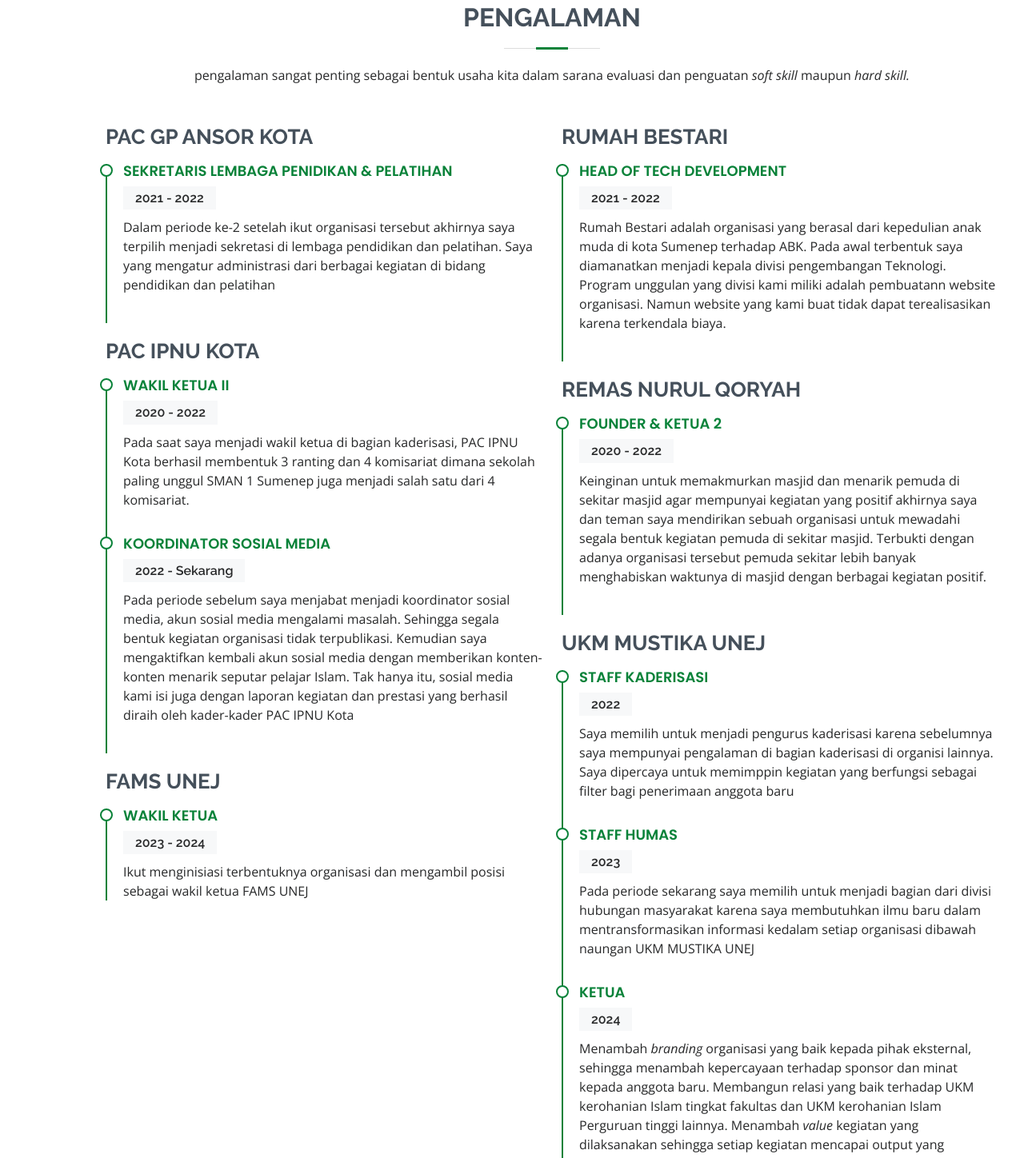
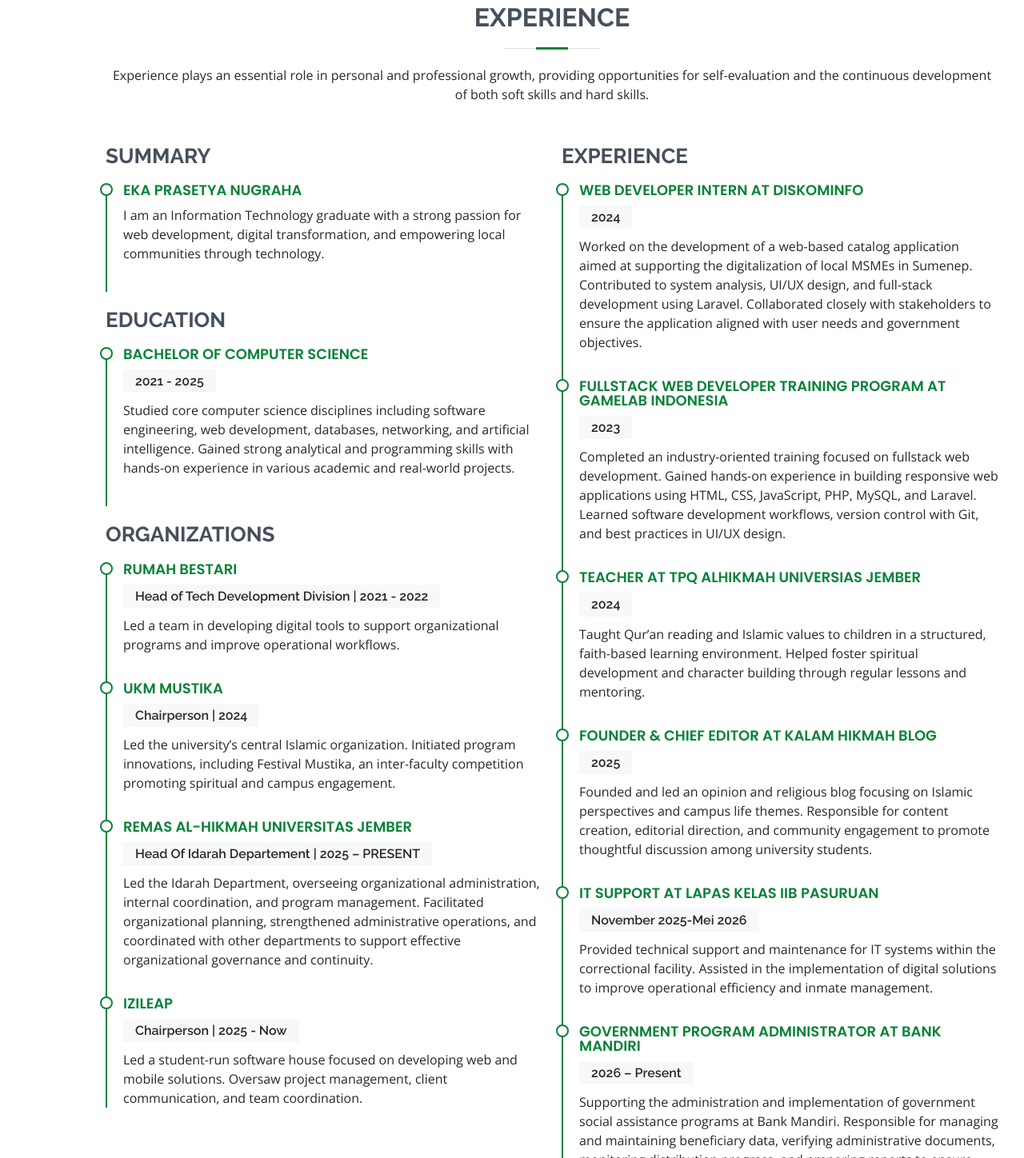
Before and after one commit to ekanugraha0211/Profile, a plain HTML site: page index.html in a window 1280 px wide. Shown: the part 1352-2800 px from the top of the page at 80% size. Drawn offline with nearby package versions, Linux system fonts and the light colour scheme; no server answers.

Commit message:
Revise resume section with English content and updates
Updated the resume section to reflect English translations and new experiences. Changed headings and descriptions to enhance clarity and professionalism.

```diff
--- a/index.html
+++ b/index.html
@@ -161,78 +161,89 @@ window.__h82AlnkH6D91__("WyJwdWItMTI5MzMxMDk5NjYxODUzMCIsW251bGwsbnVsbCxudWxsLCJ
     <!-- End About Section -->
 
     <!-- ======= Resume Section ======= -->
-    <section id="resume" class="resume">
+       <section id="resume" class="resume">
       <div class="container" data-aos="fade-up">
 
         <div class="section-title">
-          <h2>pengalaman</h2>
-          <p>pengalaman sangat penting sebagai bentuk usaha kita dalam sarana evaluasi dan penguatan <i>soft skill</i> maupun <i>hard skill.</i></p>
+          <h2>Experience</h2>
+          <p>Experience plays an essential role in personal and professional growth, providing opportunities for self-evaluation and the continuous development of both soft skills and hard skills.</p>
         </div>
-
         <div class="row">
           <div class="col-lg-6">
-            <h3 class="resume-title">PAC GP ANSOR KOTA</h3>
+            <h3 class="resume-title">SUMMARY</h3>
             <div class="resume-item">
-              <h4>SEKRETARIS LEMBAGA PENIDIKAN & PELATIHAN</h4>
-              <h5>2021 - 2022</h5>
-              <p>Dalam periode ke-2 setelah ikut organisasi tersebut akhirnya saya terpilih menjadi sekretasi di lembaga pendidikan dan pelatihan. Saya yang mengatur administrasi dari berbagai kegiatan di bidang pendidikan dan pelatihan</p>
+              <h4>EKA PRASETYA NUGRAHA</h4>
+              <!-- <h5>2021 - 2022</h5> -->
+              <p>I am an Information Technology graduate with a strong passion for web development, digital transformation, and empowering local communities through technology.</p>
             </div>
 
-            <h3 class="resume-title">PAC IPNU KOTA</h3>
+            <h3 class="resume-title">EDUCATION</h3>
             <div class="resume-item">
-              <h4>WAKIL KETUA II</h4>
-              <h5>2020 - 2022</h5>
-              <p>Pada saat saya menjadi wakil ketua di bagian kaderisasi, PAC IPNU Kota berhasil membentuk 3 ranting dan 4 komisariat dimana sekolah paling unggul SMAN 1 Sumenep juga menjadi salah satu dari 4 komisariat. </p>
+              <h4> Bachelor of Computer Science</h4>
+              <h5>2021 - 2025</h5>
+              <p>Studied core computer science disciplines including software engineering, web development, databases, networking, and artificial intelligence. Gained strong analytical and programming skills with hands-on experience in various academic and real-world projects.</p>
+            </div>
+            <h3 class="resume-title">ORGANIZATIONS </h3>
+            <div class="resume-item">
+              <h4>RUMAH BESTARI</h4>
+              <h5>Head of Tech Development Division | 2021 - 2022</h5>
+              <p>Led a team in developing digital tools to support organizational programs and improve operational workflows.</p>
             </div>
             <div class="resume-item">
-              <h4>Koordinator sosial media</h4>
-              <h5>2022 - Sekarang</h5>
-              <p>Pada periode sebelum saya menjabat menjadi koordinator sosial media, akun sosial media mengalami masalah. Sehingga segala bentuk kegiatan organisasi tidak terpublikasi. Kemudian saya mengaktifkan kembali akun sosial media dengan memberikan konten-konten menarik seputar pelajar Islam. Tak hanya itu, sosial media kami isi juga dengan laporan kegiatan dan prestasi yang berhasil diraih oleh kader-kader PAC IPNU Kota</p>
+              <h4>UKM MUSTIKA</h4>
+              <h5>Chairperson | 2024</h5>
+              <p>Led the university’s central Islamic organization. Initiated program innovations, including Festival Mustika, an inter-faculty competition promoting spiritual and campus engagement.</p>
+            </div>
+            <div class="resume-item">
+              <h4>REMAS AL-HIKMAH UNIVERSITAS JEMBER</h4>
+              <h5>Head Of Idarah Departement | 2025 – PRESENT</h5>
+              <p>Led the Idarah Department, overseeing organizational administration, internal coordination, and program management. Facilitated organizational planning, strengthened administrative operations, and coordinated with other departments to support effective organizational governance and continuity.</p>
+            </div>
+            <div class="resume-item">
+              <h4>IZILEAP</h4>
+              <h5>Chairperson | 2025 - Now</h5>
+              <p>Led a student-run software house focused on developing web and mobile solutions. Oversaw project management, client communication, and team coordination.</p>
             </div>
 
-            <h3 class="resume-title">FAMS UNEJ</h3>
-            <div class="resume-item">
-              <h4>WAKIL KETUA </h4>
-              <h5>2023 - 2024</h5>
-              <p>Ikut  menginisiasi terbentuknya organisasi dan mengambil posisi sebagai wakil ketua FAMS UNEJ</p>
-              </div>
           </div>
           <div class="col-lg-6">
-            <h3 class="resume-title">RUMAH BESTARI</h3>
+            <h3 class="resume-title">EXPERIENCE</h3>
             <div class="resume-item">
-              <h4>HEAD OF TECH DEVELOPMENT</h4>
-              <h5>2021 - 2022</h5>
-
-              <p>Rumah Bestari adalah organisasi yang berasal dari kepedulian anak muda di kota Sumenep terhadap ABK. Pada awal terbentuk saya diamanatkan menjadi kepala divisi pengembangan Teknologi. Program unggulan yang divisi kami miliki adalah pembuatann website organisasi. Namun website yang kami buat tidak dapat terealisasikan karena terkendala biaya.</p>
-            </div>
-            <h3 class="resume-title">REMAS NURUL QORYAH</h3>
-            <div class="resume-item">
-              <h4>FOUNDER & KETUA 2</h4>
-              <h5>2020 - 2022</h5>
-
-              <p>Keinginan untuk memakmurkan masjid dan menarik pemuda di sekitar masjid agar mempunyai kegiatan yang positif akhirnya saya dan teman saya mendirikan sebuah organisasi untuk mewadahi segala bentuk kegiatan pemuda di sekitar masjid. Terbukti dengan adanya organisasi tersebut pemuda sekitar lebih banyak menghabiskan waktunya di masjid dengan berbagai kegiatan positif. </p>
-            </div>
-            <h3 class="resume-title">UKM MUSTIKA UNEJ</h3>
-            <div class="resume-item">
-              <h4>STAFF KADERISASI</h4>
-              <h5>2022</h5>
-
-              <p>Saya memilih untuk menjadi pengurus kaderisasi karena sebelumnya saya mempunyai pengalaman di bagian kaderisasi di organisi lainnya. Saya dipercaya untuk memimppin kegiatan yang berfungsi sebagai filter bagi penerimaan anggota baru</p>
+              <h4>WEB DEVELOPER INTERN AT DISKOMINFO </h4>
+              <h5>2024</h5>
+              <p>Worked on the development of a web-based catalog application aimed at supporting the digitalization of local MSMEs in Sumenep. Contributed to system analysis, UI/UX design, and full-stack development using Laravel. Collaborated closely with stakeholders to ensure the application aligned with user needs and government objectives.</p>
             </div>
             <div class="resume-item">
-              <h4>STAFF HUMAS</h4>
+              <h4>FULLSTACK WEB DEVELOPER TRAINING PROGRAM AT GAMELAB INDONESIA </h4>
               <h5>2023</h5>
-              <p>Pada periode sekarang saya memilih untuk menjadi bagian dari divisi hubungan masyarakat karena saya membutuhkan ilmu baru dalam mentransformasikan informasi kedalam setiap organisasi dibawah naungan UKM MUSTIKA UNEJ</p>
-          </div>
+              <p>Completed an industry-oriented training focused on fullstack web development. Gained hands-on experience in building responsive web applications using HTML, CSS, JavaScript, PHP, MySQL, and Laravel. Learned software development workflows, version control with Git, and best practices in UI/UX design.</p>
+            </div>
             <div class="resume-item">
-              <h4>KETUA</h4>
+              <h4>TEACHER AT TPQ ALHIKMAH UNIVERSIAS JEMBER</h4>
               <h5>2024</h5>
-              <p>Menambah <i>branding</i> organisasi yang baik kepada pihak eksternal, sehingga menambah kepercayaan terhadap sponsor dan minat kepada anggota baru. Membangun relasi yang baik terhadap UKM kerohanian Islam tingkat fakultas dan UKM kerohanian Islam Perguruan tinggi lainnya. Menambah <i>value</i> kegiatan yang dilaksanakan sehingga setiap kegiatan mencapai output yang diinginkan</p>
-          </div>
+              <p>Taught Qur’an reading and Islamic values to children in a structured, faith-based learning environment. Helped foster spiritual development and character building through regular lessons and mentoring.</p>
+            </div>
+            <div class="resume-item">
+              <h4>FOUNDER & CHIEF EDITOR AT KALAM HIKMAH BLOG</h4>
+              <h5>2025</h5>
+              <p>Founded and led an opinion and religious blog focusing on Islamic perspectives and campus life themes. Responsible for content creation, editorial direction, and community engagement to promote thoughtful discussion among university students.</p>
+            </div>
+            <div class="resume-item">
+              <h4>IT SUPPORT AT LAPAS KELAS IIB PASURUAN</h4>
+              <h5>November 2025-Mei 2026</h5>
+              <p>Provided technical support and maintenance for IT systems within the correctional facility. Assisted in the implementation of digital solutions to improve operational efficiency and inmate management.</p>
+            </div>
+            <div class="resume-item">
+              <h4>GOVERNMENT PROGRAM ADMINISTRATOR AT BANK MANDIRI</h4>
+              <h5>2026 – Present</h5>
+              <p>Supporting the administration and implementation of government social assistance programs at Bank Mandiri. Responsible for managing and maintaining beneficiary data, verifying administrative documents, monitoring distribution progress, and preparing reports to ensure accurate data management and effective program execution. Coordinating with internal teams and relevant stakeholders to support smooth operational processes.</p>
+            </div>
+
         </div>
 
       </div>
     </section><!-- End Resume Section -->
+
 
     <!-- ======= Portfolio Section ======= -->
     <section id="portfolio" class="portfolio section-bg">
```
